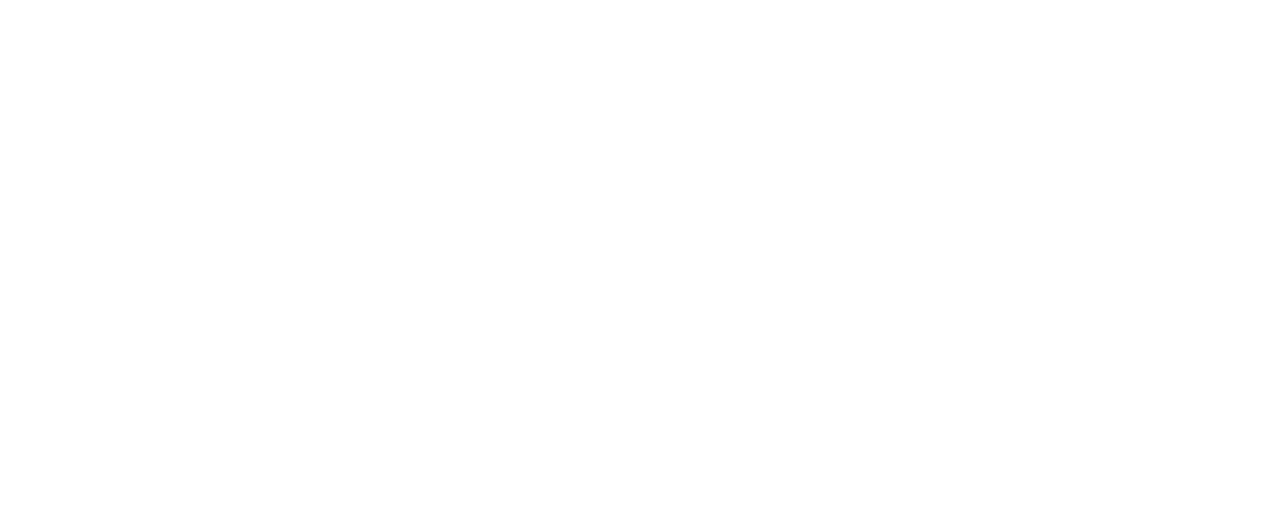
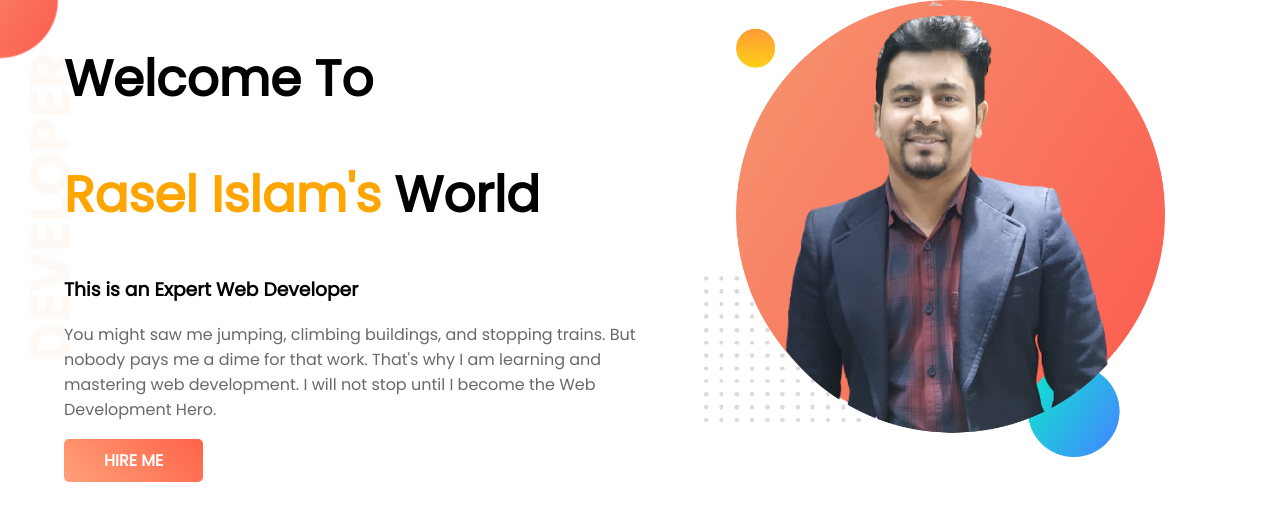
Before and after one commit to Raselwebdev/developer-portfolio, a plain HTML site: page index.html in a window 1280 px wide. Drawn offline with Linux system fonts and the light colour scheme.

Commit message:
top banner added

```diff
--- a/index.html
+++ b/index.html
@@ -5,9 +5,25 @@
     <meta http-equiv="X-UA-Compatible" content="IE=edge">
     <meta name="viewport" content="width=device-width, initial-scale=1.0">
     <title>Rasel Islam | Portfolio</title>
+    <link rel="preconnect" href="https://fonts.googleapis.com">
+    <link rel="preconnect" href="https://fonts.gstatic.com" crossorigin>
+    <link href="https://fonts.googleapis.com/css2?family=Poppins&display=swap" rel="stylesheet">
     <link rel="stylesheet" href="style.css">
 </head>
 <body>
 
+    <section class="top_corner">
+        <div class="half_width">
+            <h1>Welcome To</h1>
+            <h1><span class="rasel">Rasel Islam's</span> World</h1>
+            <h3>This is an Expert Web Developer</h3>
+            <p>You might saw me jumping, climbing buildings, and stopping trains. But nobody pays me a dime for that work. That's why I am learning and mastering web development. I will not stop until I become the Web Development Hero.</p>
+            <a href="https://www.linkedin.com/in/roctimrasel/" target="_blank">HIRE ME</a>
+        </div>
+       <div class="half_width">
+           <img src="images/raselbg.png" alt="">
+       </div>
+    </section>
+
 </body>
 </html>
--- a/style.css
+++ b/style.css
@@ -0,0 +1,42 @@
+body{
+    font-family: 'Poppins', sans-serif;
+    text-decoration: none;
+    margin: 0;
+    padding: 0;
+}
+section{
+    display: flex;
+}
+.half_width{
+width: 50%;
+}
+.half_width h1{
+    font-size: 50px;
+}
+.half_width .rasel{
+    color: orange;
+}
+.half_width p{
+    color: dimgray;
+    padding-bottom: 10px;
+}
+.half_width a{
+    text-decoration: none;
+    background: linear-gradient(45deg, lightsalmon, tomato);
+    padding: 10px 40px;
+    border-radius: 5px;
+    color: white;
+    font-weight: 700;
+
+}
+.half_width img{
+width: 80%;
+}
+
+.half_width{
+    padding-left: 5%;
+}
+.top_corner{
+    background-image: url(/images/top-banner.png);
+    background-repeat: no-repeat;
+}
```
Also changed, not shown: images/dream-bg.png (added), images/exp-bg.png (added), images/jhankar.png (added), images/jhankar2.png (added), images/my-bg.png (added), images/my-bg2.png (added), images/rasel.png (added), images/raselbg.png (added), images/top-banner.png (added), 7 other files.
